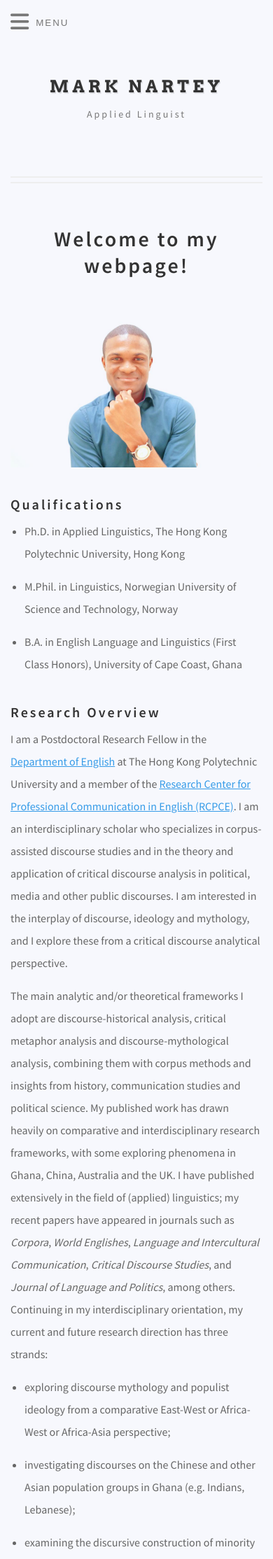
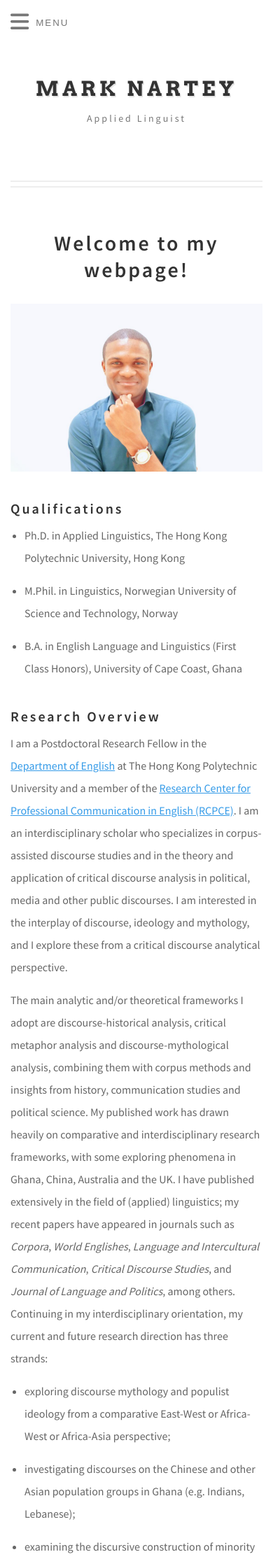
Before and after one commit to danielcornock/marknartey.com, a Jekyll site: the page built from _pages/index.md, in a window 390 px wide. Shown: the top 2228 px of the page at 70% size. Built offline with Jekyll 4.4.1, drawn with Linux system fonts in a browser that asks for light colours; nearby versions of some CDN libraries.

Commit message:
minor changes

```diff
--- a/_sass/index.scss
+++ b/_sass/index.scss
@@ -16,6 +16,10 @@
   background-color: rgb(247, 248, 253);
   @include flex(column);
   min-height: 100vh;
+
+  @include media($phone) {
+    background-color: white;
+  }
 }
 .container {
   max-width: 1200px;
--- a/_sass/modules/_hero.scss
+++ b/_sass/modules/_hero.scss
@@ -16,7 +16,11 @@
     text-align: center;
 
     @include media($tablet) {
-      font-size: 24px;
+      font-size: 40px;
+      letter-spacing: 8px;
+    }
+    @include media($phone) {
+      font-size: 29px;
       letter-spacing: 5px;
     }
   }
--- a/assets/css/index.css
+++ b/assets/css/index.css
@@ -124,9 +124,18 @@
   -webkit-box-pack: center;
       -ms-flex-pack: center;
           justify-content: center;
+  display: none;
   border-radius: 10px;
   position: relative;
-  z-index: 1;
+  z-index: 30;
+}
+
+@media (max-width: 480px) {
+  .hamburger-container {
+    display: -webkit-box;
+    display: -ms-flexbox;
+    display: flex;
+  }
 }
 
 .hamburger-icon {
@@ -141,16 +150,19 @@
 }
 
 .mobile-nav-container {
-  background-color: #eee;
+  background-color: #f7f7f7;
   color: #333;
   display: none;
-  position: absolute;
+  position: fixed;
   top: 0;
   left: -100%;
   height: 100vh;
   -webkit-transition: 500ms;
   transition: 500ms;
   padding-top: 90px;
+  z-index: 20;
+  -webkit-box-shadow: 2px 2px 8px rgba(0, 0, 0, 0.15);
+          box-shadow: 2px 2px 8px rgba(0, 0, 0, 0.15);
 }
 
 .mobile-nav-container .nav-link {
@@ -195,7 +207,14 @@
 
 @media (max-width: 768px) {
   .hero-title {
-    font-size: 24px;
+    font-size: 40px;
+    letter-spacing: 8px;
+  }
+}
+
+@media (max-width: 480px) {
+  .hero-title {
+    font-size: 29px;
     letter-spacing: 5px;
   }
 }
@@ -896,6 +915,12 @@
   min-height: 100vh;
 }
 
+@media (max-width: 480px) {
+  body {
+    background-color: white;
+  }
+}
+
 .container {
   max-width: 1200px;
   padding-left: 30px;
```
Also changed, not shown: _sass/_libs/_components.scss (+10 -3 lines).
